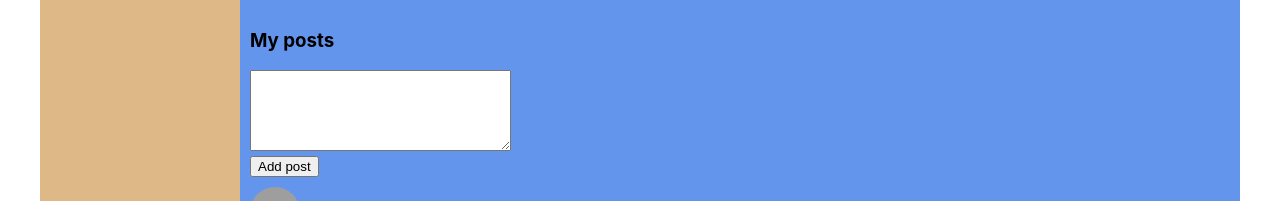
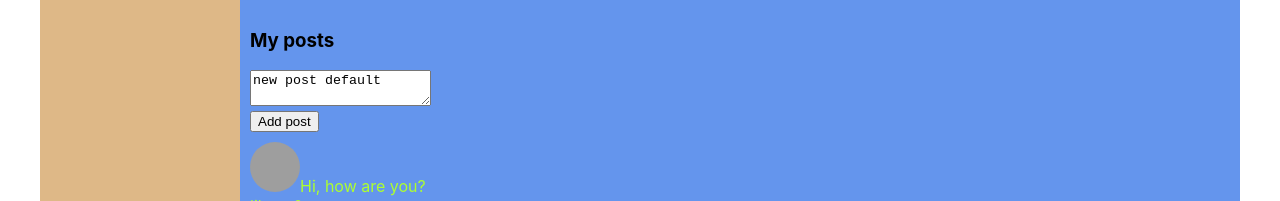
Before and after one commit to romul3003/social-network, a React (Create React App) app: page /profile in a window 1280 px wide. Shown: the part 404-605 px from the top of the page. Built offline with nearby package versions, Linux system fonts and the light colour scheme; grey boxes are pictures that could not be loaded.

Commit message:
Basic pattern Flux.

```diff
--- a/src/App.js
+++ b/src/App.js
@@ -1,28 +1,33 @@
 import React from 'react'
 import './App.css'
-import { BrowserRouter as Router, Switch, Route } from 'react-router-dom'
+import { Route } from 'react-router-dom'
 import Header from './components/Header/Header'
 import Navbar from './components/Navbar/Navbar'
 import Profile from './components/Profile/Profile'
 import Dialogs from './components/Dialogs/Dialogs'
 
-function App({ posts, dialogs, messages }) {
+function App(props) {
 	return (
-		<Router>
 		<div className="app-wrapper">
 			<Header />
 			<Navbar />
 			<div className="app-wrapper__content">
-					<Switch>
 				<Route
 					path="/dialogs"
-							render={() => <Dialogs dialogs={dialogs} messages={messages} />}
+					render={() => <Dialogs state={props.state.dialogPage} />}
 				/>
-						<Route path="/profile" render={() => <Profile posts={posts} />} />
-					</Switch>
+				<Route
+					path="/profile"
+					render={() => (
+						<Profile
+							profilePage={props.state.profilePage}
+							addPost={props.addPost}
+							updateNewPostText={props.updateNewPostText}
+						/>
+					)}
+				/>
 			</div>
 		</div>
-		</Router>
 	)
 }
 
--- a/src/components/Dialogs/Dialogs.js
+++ b/src/components/Dialogs/Dialogs.js
@@ -3,16 +3,16 @@ import classes from './Dialogs.module.css'
 import DialogItem from './DialogItem/DialogItem'
 import Message from './Message/Message'
 
-const Dialogs = ({ dialogs, messages }) => {
+const Dialogs = props => {
 	return (
 		<div className={classes.dialogs}>
 			<div className={classes.dialogItems}>
-				{dialogs.map(user => (
+				{props.state.dialogs.map(user => (
 					<DialogItem id={user.id} name={user.name} key={user.id} />
 				))}
 			</div>
 			<div className={classes.messages}>
-				{messages.map(message => (
+				{props.state.messages.map(message => (
 					<Message name={message.message} key={message.id} />
 				))}
 			</div>
--- a/src/components/Profile/MyPosts/MyPosts.js
+++ b/src/components/Profile/MyPosts/MyPosts.js
@@ -2,27 +2,38 @@ import React from 'react'
 import classes from './MyPosts.module.css'
 import Post from './Post/Post'
 
-const MyPosts = ({ posts }) => {
+const MyPosts = props => {
+	const postElements = props.posts.map(post => (
+		<Post message={post.message} likesCount={post.likesCount} key={post.id} />
+	))
+
+	const newPostElement = React.createRef()
+
+	const addPost = () => {
+		props.addPost()
+	}
+
+	const onPostChange = () => {
+		const text = newPostElement.current.value
+		props.updateNewPostText(text)
+	}
+
 	return (
 		<div className={classes.postsBlock}>
 			<h3>My posts</h3>
 			<div>
 				<div>
-					<textarea cols="30" rows="5" />
+					<textarea
+						ref={newPostElement}
+						value={props.newPostText}
+						onChange={onPostChange}
+					/>
 				</div>
 				<div>
-					<button>Add post</button>
+					<button onClick={addPost}>Add post</button>
 				</div>
 			</div>
-			<div className={classes.posts}>
-				{posts.map(post => (
-					<Post
-						message={post.message}
-						likesCount={post.likesCount}
-						key={post.id}
-					/>
-				))}
-			</div>
+			<div className={classes.posts}>{postElements}</div>
 		</div>
 	)
 }
--- a/src/components/Profile/Profile.js
+++ b/src/components/Profile/Profile.js
@@ -3,11 +3,18 @@ import React, { Fragment } from 'react'
 import MyPosts from './MyPosts/MyPosts'
 import ProfileInfo from './ProfileInfo/ProfileInfo'
 
-const Profile = ({ posts }) => (
-	<Fragment>
-		<ProfileInfo />
-		<MyPosts posts={posts} />
-	</Fragment>
-)
+const Profile = props => {
+	return (
+		<Fragment>
+			<ProfileInfo />
+			<MyPosts
+				posts={props.profilePage.posts}
+				newPostText={props.profilePage.newPostText}
+				addPost={props.addPost}
+				updateNewPostText={props.updateNewPostText}
+			/>
+		</Fragment>
+	)
+}
 
 export default Profile
--- a/src/index.js
+++ b/src/index.js
@@ -1,35 +1,9 @@
-import React from 'react'
-import ReactDOM from 'react-dom'
+import * as serviceWorker from './serviceWorker'
 import './index.css'
-import App from './App'
-import * as serviceWorker from './serviceWorker'
+import { rerenderEtireTree } from './render'
+import state from './redux/state'
 
-const posts = [
-	{ id: 1, message: 'Hi, how are you?', likesCount: 0 },
-	{ id: 2, message: "It's my first post", likesCount: 23 },
-	{ id: 3, message: 'Blabla', likesCount: 11 },
-	{ id: 4, message: 'This is React, baby', likesCount: 100 },
-]
-
-const dialogs = [
-	{ id: 1, name: 'Dimych' },
-	{ id: 2, name: 'Andrey' },
-	{ id: 3, name: 'Sveta' },
-	{ id: 4, name: 'Sasha' },
-	{ id: 5, name: 'Victor' },
-	{ id: 6, name: 'Valera' },
-]
-
-const messages = [
-	{ id: 1, message: 'Hi' },
-	{ id: 2, message: 'How are you?' },
-	{ id: 3, message: 'Yo!' },
-]
-
-ReactDOM.render(
-	<App posts={posts} dialogs={dialogs} messages={messages} />,
-	document.getElementById('root')
-)
+rerenderEtireTree(state)
 
 // If you want your app to work offline and load faster, you can change
 // unregister() to register() below. Note this comes with some pitfalls.
--- /dev/null
+++ b/src/redux/state.js
@@ -0,0 +1,47 @@
+import { rerenderEtireTree } from '../render'
+
+const state = {
+	profilePage: {
+		posts: [
+			{ id: 1, message: 'Hi, how are you?', likesCount: 0 },
+			{ id: 2, message: "It's my first post", likesCount: 23 },
+			{ id: 3, message: 'Blabla', likesCount: 11 },
+			{ id: 4, message: 'This is React, baby', likesCount: 100 },
+		],
+		newPostText: 'new post default',
+	},
+	dialogPage: {
+		dialogs: [
+			{ id: 1, name: 'Dimych' },
+			{ id: 2, name: 'Andrey' },
+			{ id: 3, name: 'Sveta' },
+			{ id: 4, name: 'Sasha' },
+			{ id: 5, name: 'Victor' },
+			{ id: 6, name: 'Valera' },
+		],
+		messages: [
+			{ id: 1, message: 'Hi' },
+			{ id: 2, message: 'How are you?' },
+			{ id: 3, message: 'Yo!' },
+		],
+	},
+}
+
+export const addPost = () => {
+	const newPost = {
+		id: 5,
+		message: state.profilePage.newPostText,
+		likesCount: 0,
+	}
+
+	state.profilePage.posts.push(newPost)
+	state.profilePage.newPostText = ''
+	rerenderEtireTree(state)
+}
+
+export const updateNewPostText = newText => {
+	state.profilePage.newPostText = newText
+	rerenderEtireTree(state)
+}
+
+export default state
--- /dev/null
+++ b/src/render.js
@@ -0,0 +1,18 @@
+import ReactDOM from 'react-dom'
+import App from './App'
+import React from 'react'
+import { addPost, updateNewPostText } from './redux/state'
+import { BrowserRouter as Router } from 'react-router-dom'
+
+export const rerenderEtireTree = state => {
+	ReactDOM.render(
+		<Router>
+			<App
+				state={state}
+				addPost={addPost}
+				updateNewPostText={updateNewPostText}
+			/>
+		</Router>,
+		document.getElementById('root')
+	)
+}
```
Lines whose indentation alone changed are shown as unchanged.
